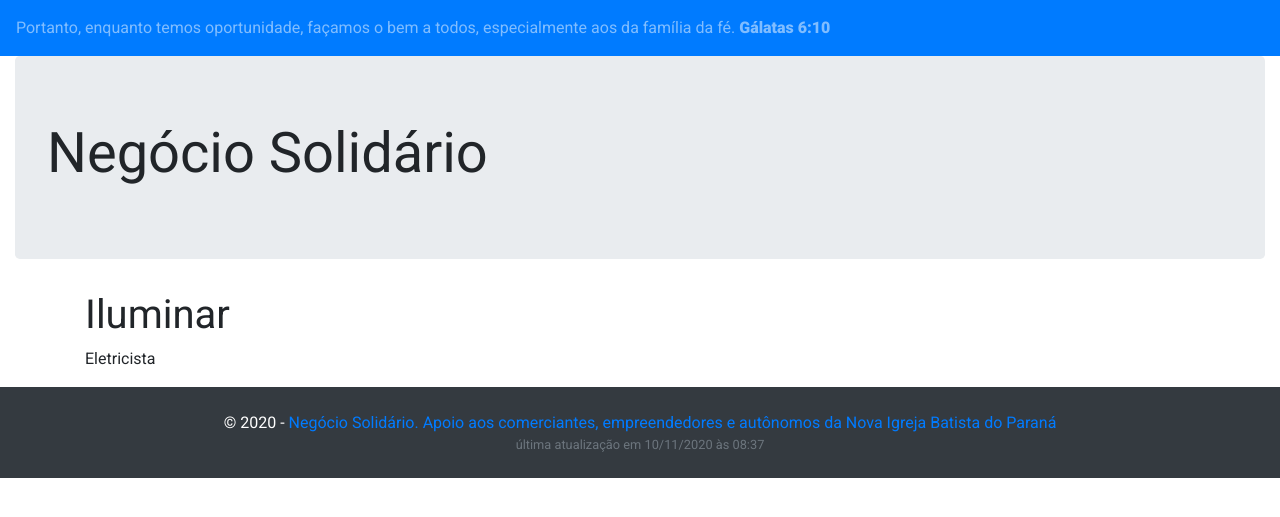
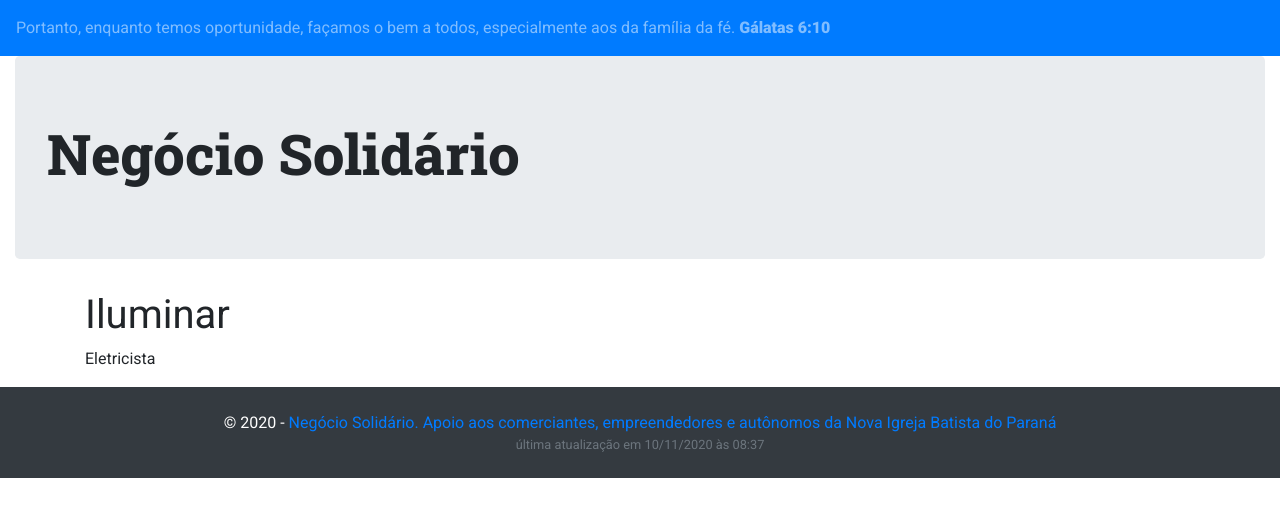
Before and after one commit to tetri/nib_negocio-solidario, a Jekyll site: the page built from _posts/2020-04-19-iluminar.md, in a window 1280 px wide. Shown: the top 517 px of the page. Built offline with Jekyll 4.4.1, drawn with Linux system fonts in a browser that asks for light colours.

Commit message:
atualização de dados

```diff
--- a/_sass/main.scss
+++ b/_sass/main.scss
@@ -9,5 +9,5 @@ body {
 }
 
 * {
-  font-family: $bodyFont !important;
+  font-family: $bodyFont;
 }
```
